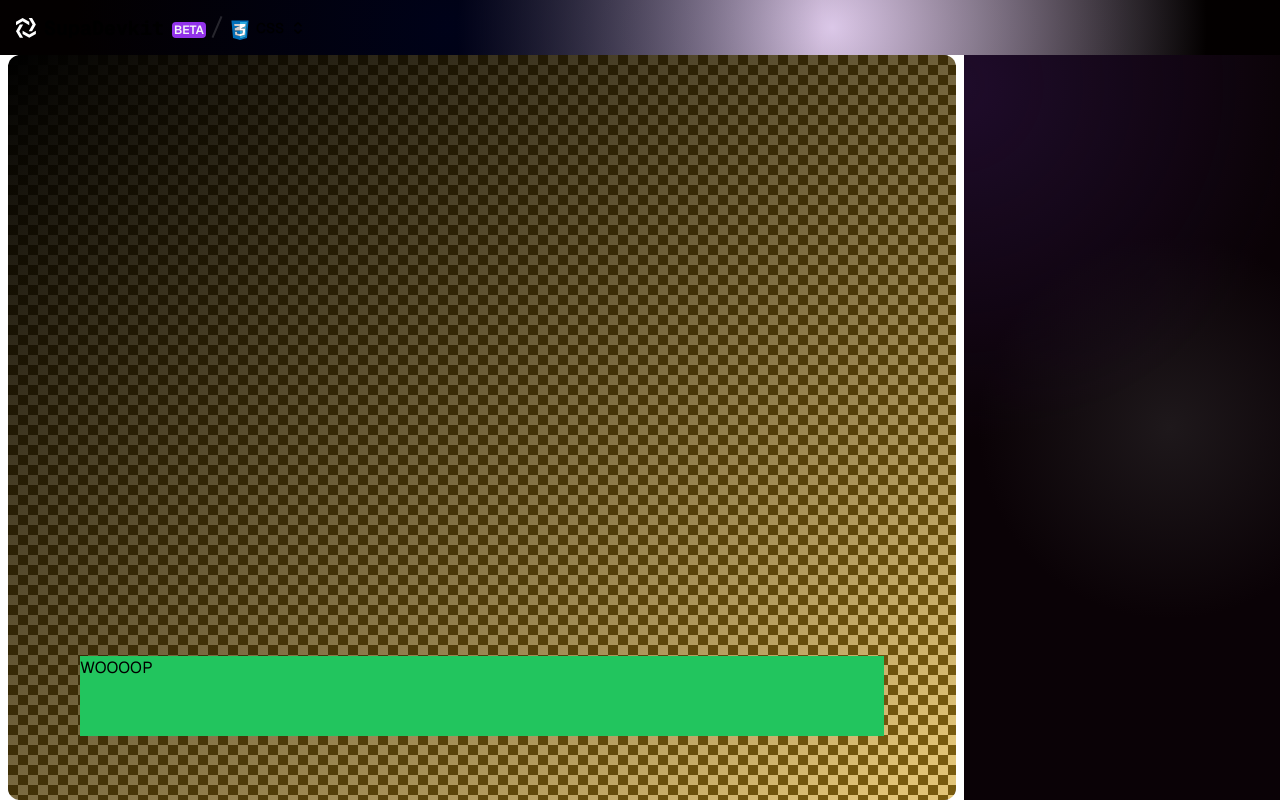
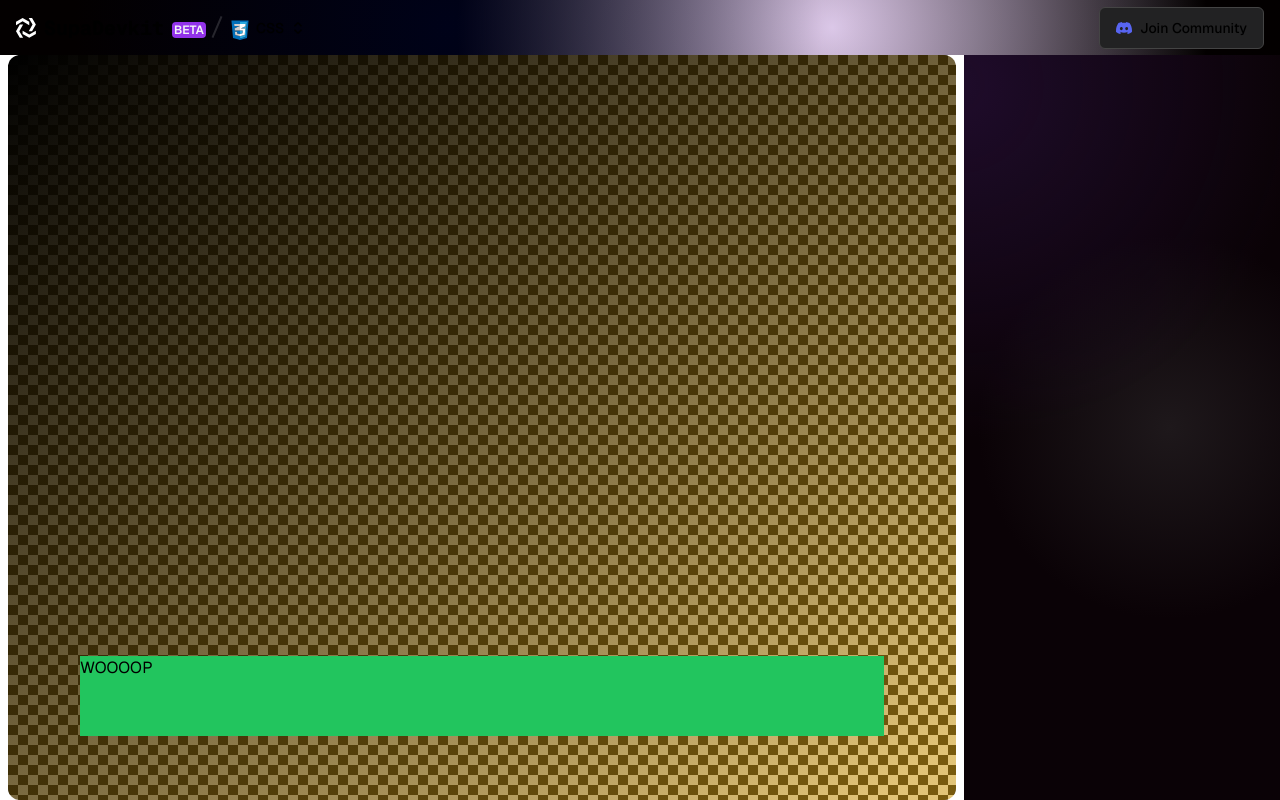
Before and after one commit to AurelianSpodarec/supadevkit.com, a Next.js app: page /css/gradient in a window 1280 px wide. Built offline with nearby package versions, Linux system fonts and the light colour scheme.

Commit message:
chore: Added Discord invite button

```diff
--- a/src/app/(editor)/_components/Header/index.tsx
+++ b/src/app/(editor)/_components/Header/index.tsx
@@ -3,6 +3,7 @@
 import { useState } from "react";
 import Logo from "./_components/Logo";
 import DesktopMenu from "./_components/Menu/DesktopMenu";
+import Link from "next/link";
 
 function Header() {
   const [mobileOpen, setMobileOpen] = useState(false)
@@ -54,7 +55,7 @@ function Header() {
             <span className="text-sm">About Image Filter</span>
           </button> */}
 
-          {/* <button className="inline-flex items-center gap-2 justify-center whitespace-nowrap rounded-md text-sm font-medium ring-offset-background transition-colors focus-visible:outline focus-visible:outline-2 focus-visible:outline-indigo-500 disabled:pointer-events-none disabled:opacity-50 bg-[#222223] text-secondary-foreground border border-[#444] hover:bg-[#222223] px-4 py-2.5">
+          <Link href="https://discord.gg/hpAWb4X4" target="blank" className="inline-flex items-center gap-2 justify-center whitespace-nowrap rounded-md text-sm font-medium ring-offset-background transition-colors focus-visible:outline focus-visible:outline-2 focus-visible:outline-indigo-500 disabled:pointer-events-none disabled:opacity-50 bg-[#222223] text-secondary-foreground border border-[#444] hover:bg-[#222223] px-4 py-2.5">
             <svg className="h-4 w-4" xmlns="http://www.w3.org/2000/svg" viewBox="0 0 127.14 96.36">
               <g>
                 <g data-name="Discord Logos">
@@ -67,7 +68,7 @@ function Header() {
               </g>
             </svg>
             <span className="text-sm">Join Community</span>
-          </button> */}
+          </Link>
 
           {/* <svg className="h-5 w-5 fill-white" viewBox="0 0 448 512">
             <path d="M0 96c0-17.7 14.3-32 32-32h384c17.7 0 32 14.3 32 32s-14.3 32-32 32H32c-17.7 0-32-14.3-32-32m0 160c0-17.7 14.3-32 32-32h384c17.7 0 32 14.3 32 32s-14.3 32-32 32H32c-17.7 0-32-14.3-32-32m448 160c0 17.7-14.3 32-32 32H32c-17.7 0-32-14.3-32-32s14.3-32 32-32h384c17.7 0 32 14.3 32 32"></path>
```
